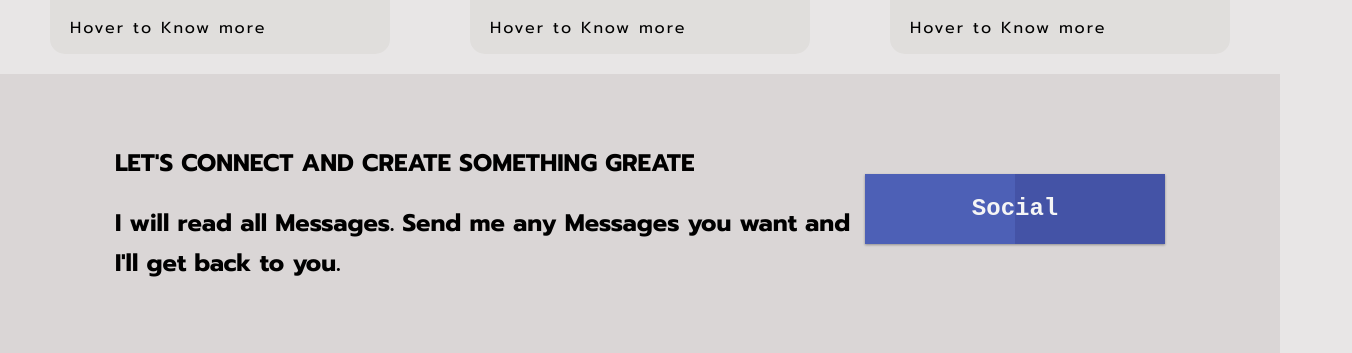
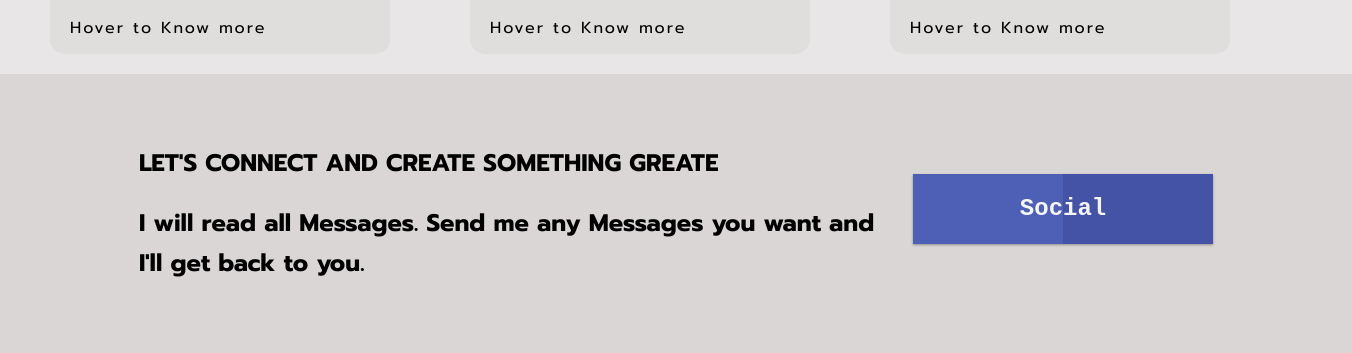
Before and after one commit to Mithileshkumaar/portfolio-html, a plain HTML site: page index.html in a window 1280 px wide. Shown: the part 3374-3727 px from the top of the page, 1352 px wide, since content can reach past the window. Drawn offline with nearby package versions, Linux system fonts and the light colour scheme.

Commit message:
final changes made

```diff
--- a/index.html
+++ b/index.html
@@ -407,7 +407,7 @@
 
             </section>
 
-            <section id="contact" style=" padding: 50px 100px;"">
+            <section id="contact" style=" padding: 50px 100px;">
                   <div style=" line-height: 40px;">
                         <h1>LET'S CONNECT AND CREATE SOMETHING GREATE</h1>
                         <h2>
--- a/styles.css
+++ b/styles.css
@@ -342,6 +342,10 @@ h3 {
       background-position-x: 1250px;
       background-position-y: 100px;
       margin: 30px 0px;
+
+
+
+
 }
 
 .p-element {
@@ -366,6 +370,7 @@ h3 {
       justify-content: space-evenly;
       background-color: #dad6d6;
       flex-wrap: wrap;
+      width: 90%;
 }
 
 /* .p-content {
```
Lines whose indentation alone changed are shown as unchanged.
